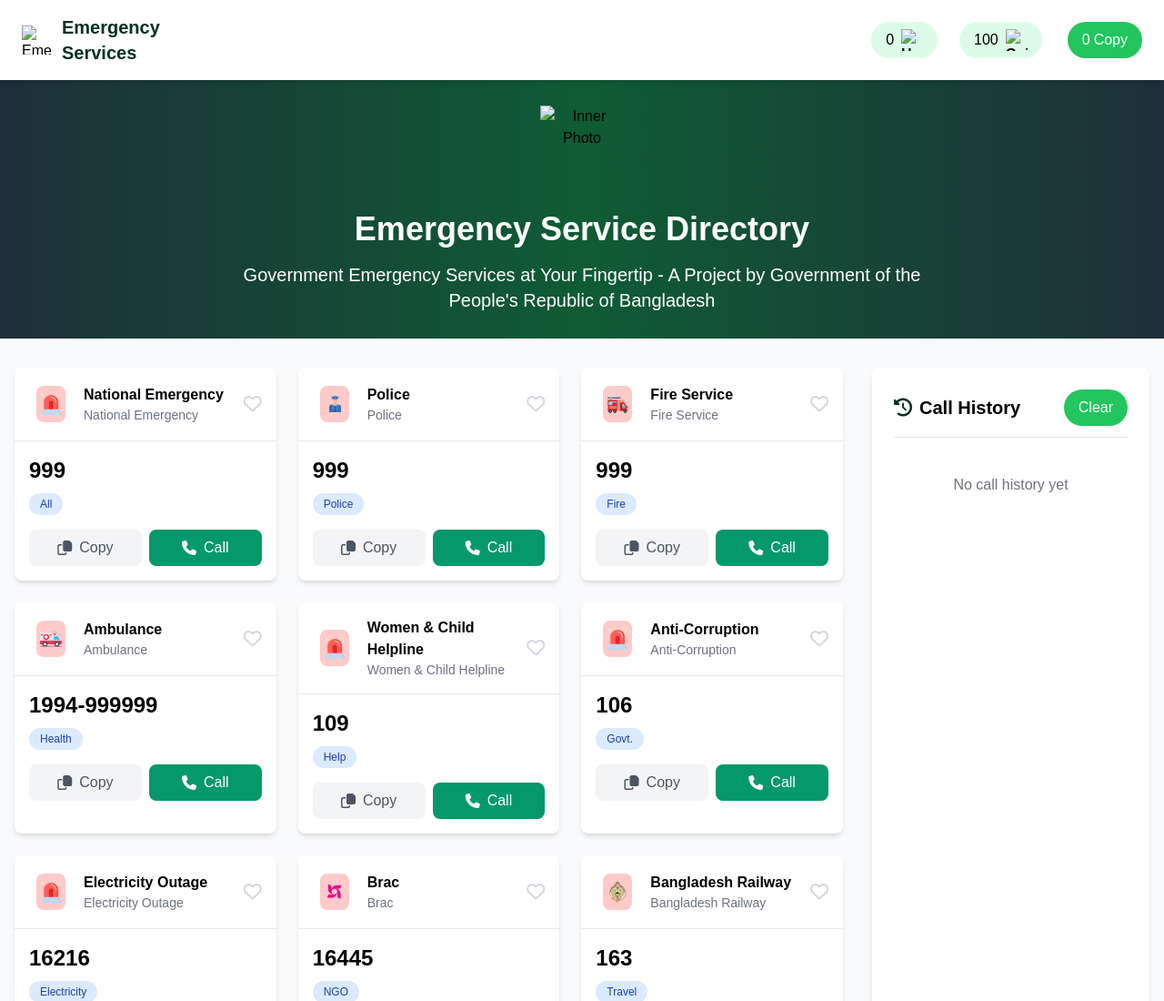
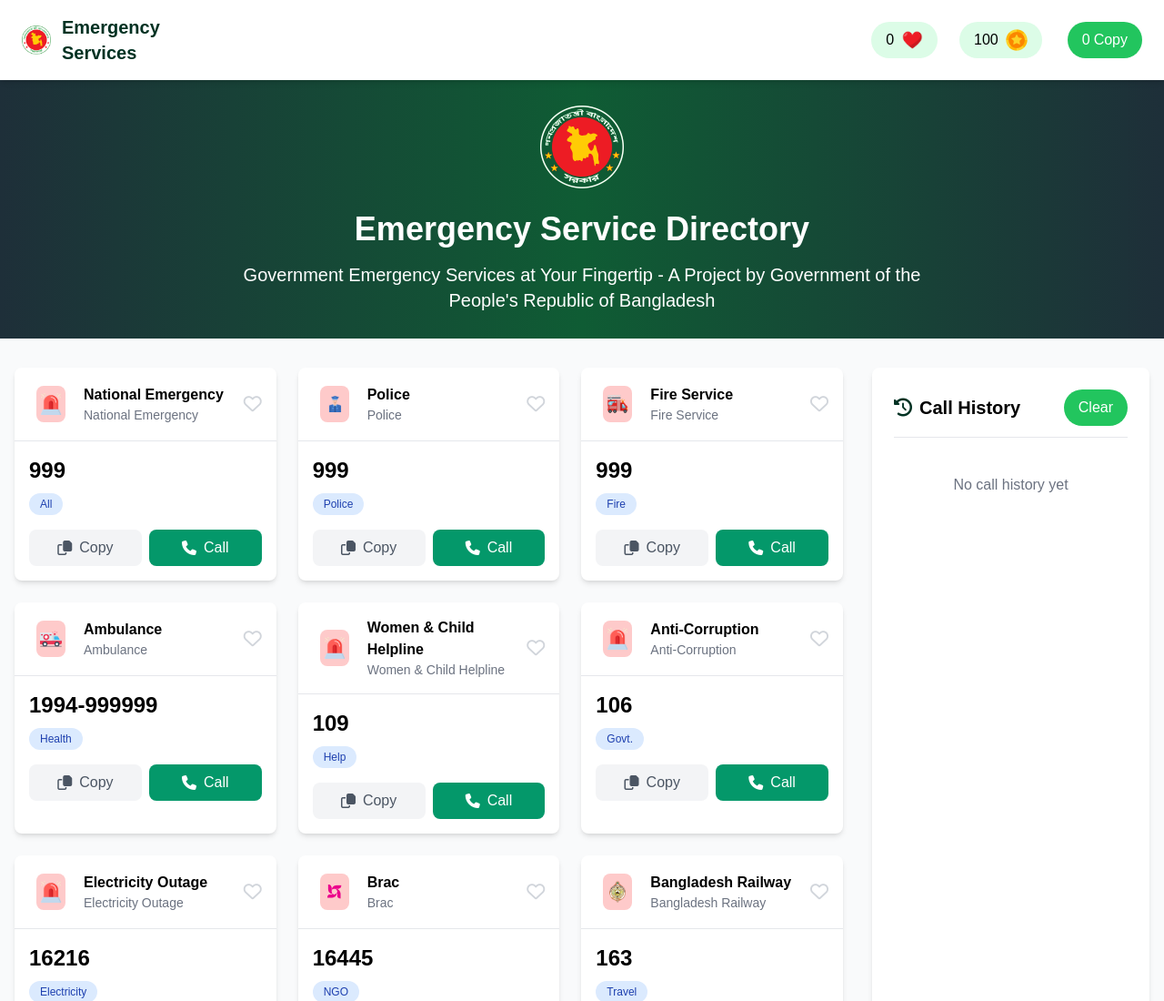
Before and after one commit to Rakib-Hasan-110/B12-A5-Emergency-Hotline, a plain HTML site: page index.html in a window 1280 px wide. Shown: the top 1100 px of the page at 91% size. Drawn offline with nearby package versions, Linux system fonts and the light colour scheme; the site is published under a folder, as on GitHub Pages, so addresses that start at the root find nothing; a web font is replaced by a local one.

Commit message:
update the img path

```diff
--- a/index.html
+++ b/index.html
@@ -30,17 +30,17 @@
 <body class="bg-gray-50 min-h-screen">
     <nav class="bg-white shadow-md py-4 px-6 flex flex-row md:flex-row justify-between items-center sticky top-0 z-50">
         <div class="flex items-center">
-            <img src="/assets/logo.png" alt="Emergency Services Logo" class="h-8 w-8 mr-3">
+            <img src="assets/logo.png" alt="Emergency Services Logo" class="h-8 w-8 mr-3">
             <span class="text-xl font-bold text-primary">Emergency <br> Services</span>
         </div>
         <div class="flex items-center space-x-6 mt-4 md:mt-0">
             <div class="flex items-center ml-1 btn text-black font-bold flex-2 rounded-full py-2 px-4 bg-green-100 flex items-center">
                 <span id="heart-count" class="font-medium">0</span>
-                <img src="/assets/heart.png" alt="Heart" class="w-6 h-6 ml-2">
+                <img src="assets/heart.png" alt="Heart" class="w-6 h-6 ml-2">
             </div>
             <div class="flex items-center ml-1 btn text-black font-bold flex-2 rounded-full py-2 px-4 bg-green-100 flex items-center">
                 <span id="coin-count" class="font-medium">100</span>
-                <img src="/assets/coin.png" alt="Coin" class="w-6 h-6 ml-2">
+                <img src="assets/coin.png" alt="Coin" class="w-6 h-6 ml-2">
             </div>
             <div class="flex items-center">
                 <span class="ml-1 btn text-white flex-2 rounded-full py-2 px-4 bg-green-500 flex items-center"><span id="copy-count" class="font-medium mr-1">0</span>Copy</span>
@@ -50,8 +50,8 @@
 
     <section class="bg-gradient-to-r from-[rgb(30,47,57)] via-[rgb(15,92,52)] to-[rgb(30,47,57)] lg:px-16 px-6 py-7 text-center">
         <div class="container mx-auto px-4 flex justify-center mb-6">
-            <div class="relative w-[92px] h-[92px] bg-[url('/assets/logo.png')] bg-cover bg-center">
-                <img src="/assets/logo-dark.png" alt="Inner Photo" class="absolute inset-0 m-auto w-[92px] h-[92px]">
+            <div class="relative w-[92px] h-[92px] bg-[url('assets/logo.png')] bg-cover bg-center">
+                <img src="assets/logo-dark.png" alt="Inner Photo" class="absolute inset-0 m-auto w-[92px] h-[92px]">
             </div>
             </div>
             <h1 class="text-4xl font-bold text-white mb-4">Emergency Service Directory</h1>
```
